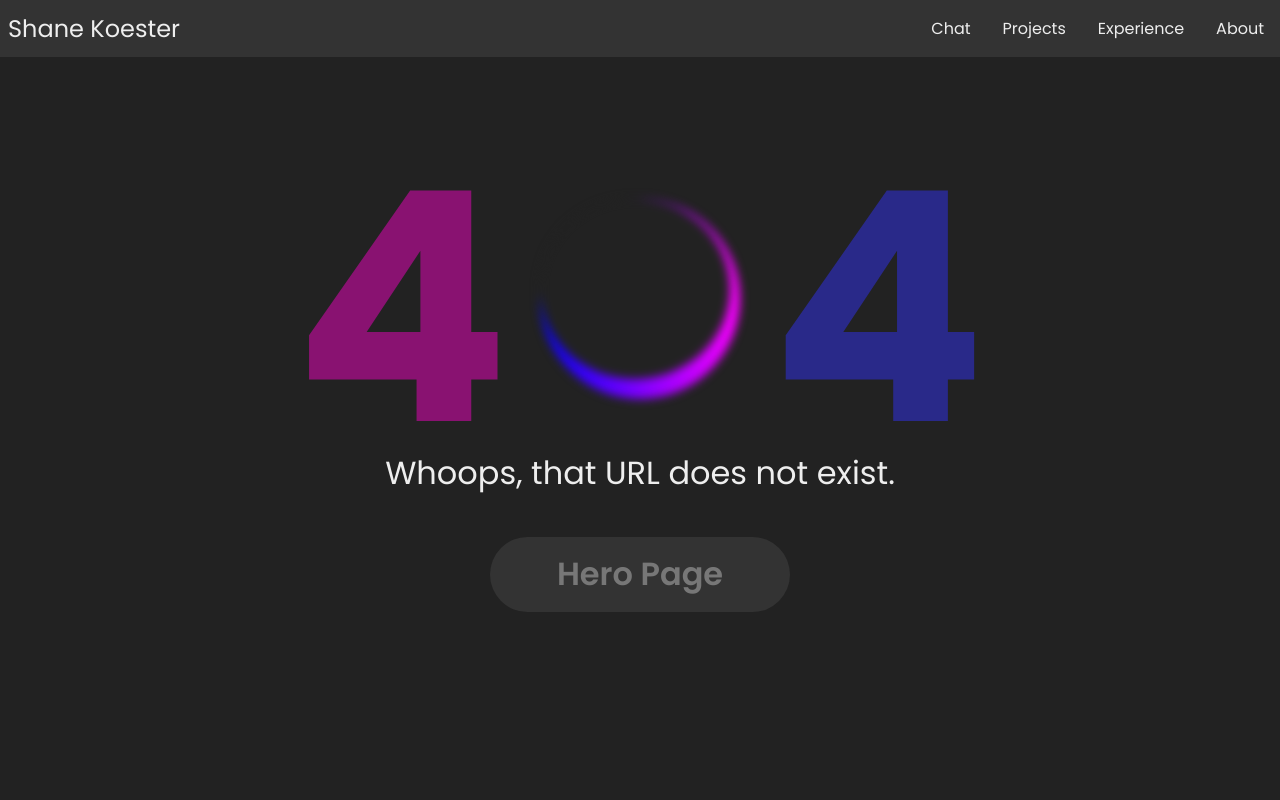
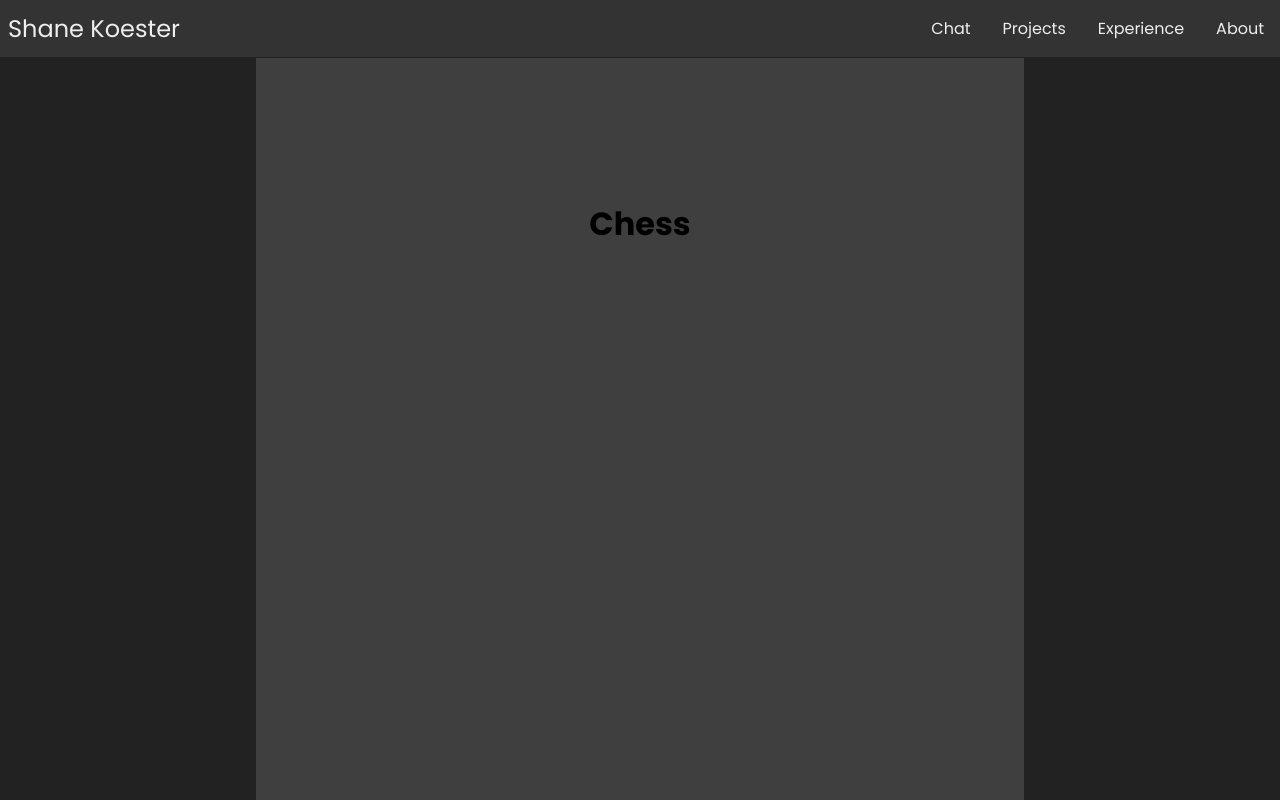
Before and after one commit to ItsMeShane/shanes.tech, a React (Create React App) app: page /projects/chess in a window 1280 px wide. Built offline with nearby package versions, Linux system fonts and the light colour scheme.

Commit message:
added project pages + new links

```diff
--- a/src/App.js
+++ b/src/App.js
@@ -4,6 +4,12 @@ import Experience from './pages/experience/Experience';
 import PageNotFound from './pages/error404/PageNotFound';
 import NavBar from './navigation/Navigation';
 import Projects from './pages/projects/Projects';
+import PJ_ShanesChat from './pages/projects/project-pages/PJ-ShanesChat';
+import AILearnsToDrive from './pages/projects/project-pages/PJ-AILearnsToDrive';
+import PJ_Chess from './pages/projects/project-pages/PJ-Chess';
+import PJ_3DEngine from './pages/projects/project-pages/PJ-3DEngine';
+import PJ_SpotifyTracker from './pages/projects/project-pages/PJ-SpotifyTracker';
+import PJ_OCR from './pages/projects/project-pages/PJ-OCR';
 
 const PortfolioContent = () => {
    return (
@@ -30,6 +36,12 @@ function App() {
             <Route path='*' element={<PageNotFound />} />
             <Route path='/' index element={<PortfolioContent />} />
             <Route path='/home' element={<PortfolioContent />} />
+            <Route path='/projects/optical-character-recognition' element={<PJ_OCR />} />
+            <Route path='/projects/shanes-chat' element={<PJ_ShanesChat />} />
+            <Route path='/projects/ai-learns-to-drive' element={<AILearnsToDrive />} />
+            <Route path='/projects/chess' element={<PJ_Chess />} />
+            <Route path='/projects/3d-rendering-engine' element={<PJ_3DEngine />} />
+            <Route path='/projects/spotify-tracker' element={<PJ_SpotifyTracker />} />
          </Routes>
       </BrowserRouter>
    );
--- a/src/pages/projects/Projects.jsx
+++ b/src/pages/projects/Projects.jsx
@@ -1,5 +1,6 @@
 import React from 'react';
 import { Intro, GridContainer, Container, Project, GridWrapper } from './ProjectsStyles';
+import { Link } from 'react-router-dom';
 
 const Projects = () => {
    return (
@@ -10,21 +11,27 @@ const Projects = () => {
          <GridWrapper>
             <GridContainer>
                <Project id='project-0'>
+                  <Link to='projects/optical-character-recognition' className='link-blanket' />
                   <span className='project-title'>Optical Character Recognition</span>
                </Project>
                <Project id='project-1'>
+                  <Link to='projects/shanes-chat' className='link-blanket' />
                   <span className='project-title'>Shanes.chat</span>
                </Project>
                <Project id='project-2'>
+                  <Link to='projects/ai-learns-to-drive' className='link-blanket' />
                   <span className='project-title'>AI Learns to Drive</span>
                </Project>
                <Project id='project-3'>
+                  <Link to='projects/chess' className='link-blanket' />
                   <span className='project-title'>Chess</span>
                </Project>
                <Project id='project-4'>
+                  <Link to='projects/3d-rendering-engine' className='link-blanket' />
                   <span className='project-title'>3D Rendering Engine</span>
                </Project>
                <Project id='project-5'>
+                  <Link to='projects/spotify-tracker' className='link-blanket' />
                   <span className='project-title'>Spotify Tracker</span>
                </Project>
             </GridContainer>
--- a/src/pages/projects/ProjectsStyles.jsx
+++ b/src/pages/projects/ProjectsStyles.jsx
@@ -60,7 +60,7 @@ export const GridContainer = styled.div`
 `;
 
 export const Project = styled.div`
-   cursor: pointer;
+   /* cursor: pointer; */
    width: 100%;
    height: 100%;
    border-radius: 1rem;
@@ -84,10 +84,17 @@ export const Project = styled.div`
       -webkit-text-stroke: 1px #111;
       text-shadow: 0 0 5px rgba(0, 0, 0, 0.8);
       font-weight: 700;
+      z-index:1;
       @media (max-width: 768px) {
          align-self: flex-start;
          font-size: 1.8rem;
       }
+   }
+   .link-blanket {
+      position: absolute;
+      height: 100%;
+      width: 100%;
+      border-radius: 1rem;
    }
 
    &#project-0 {
--- /dev/null
+++ b/src/pages/projects/project-pages/PJ-3DEngine.jsx
@@ -0,0 +1,14 @@
+import React from 'react';
+import { PageContainer, PageWrapper } from './ProjectPageStyles';
+
+const PJ_3DEngine = () => {
+   return (
+      <PageWrapper>
+         <PageContainer>
+            <h1>3D Rendering Engine</h1>
+         </PageContainer>
+      </PageWrapper>
+   );
+};
+
+export default PJ_3DEngine;
--- /dev/null
+++ b/src/pages/projects/project-pages/PJ-AILearnsToDrive.jsx
@@ -0,0 +1,14 @@
+import React from 'react';
+import { PageContainer, PageWrapper } from './ProjectPageStyles';
+
+const AILearnsToDrive = () => {
+   return (
+      <PageWrapper>
+         <PageContainer>
+            <h1>AI Learns To Drive</h1>
+         </PageContainer>
+      </PageWrapper>
+   );
+};
+
+export default AILearnsToDrive;
--- /dev/null
+++ b/src/pages/projects/project-pages/PJ-Chess.jsx
@@ -0,0 +1,14 @@
+import React from 'react';
+import { PageContainer, PageWrapper } from './ProjectPageStyles';
+
+const PJ_Chess = () => {
+   return (
+      <PageWrapper>
+         <PageContainer>
+            <h1>Chess</h1>
+         </PageContainer>
+      </PageWrapper>
+   );
+};
+
+export default PJ_Chess;
--- /dev/null
+++ b/src/pages/projects/project-pages/PJ-OCR.jsx
@@ -0,0 +1,14 @@
+import React from 'react';
+import { PageContainer, PageWrapper } from './ProjectPageStyles';
+
+const PJ_OCR = () => {
+   return (
+      <PageWrapper>
+         <PageContainer>
+            <h1>Optical Character Recognition</h1>
+         </PageContainer>
+      </PageWrapper>
+   );
+};
+
+export default PJ_OCR;
--- /dev/null
+++ b/src/pages/projects/project-pages/PJ-ShanesChat.jsx
@@ -0,0 +1,14 @@
+import React from 'react';
+import { PageContainer, PageWrapper } from './ProjectPageStyles';
+
+const PJ_ShanesChat = () => {
+   return (
+      <PageWrapper>
+         <PageContainer>
+            <h1>Shanes Chat</h1>
+         </PageContainer>
+      </PageWrapper>
+   );
+};
+
+export default PJ_ShanesChat;
--- /dev/null
+++ b/src/pages/projects/project-pages/PJ-SpotifyTracker.jsx
@@ -0,0 +1,14 @@
+import React from 'react';
+import { PageContainer, PageWrapper } from './ProjectPageStyles';
+
+const PJ_SpotifyTracker = () => {
+   return (
+      <PageWrapper>
+         <PageContainer>
+            <h1>Spotify Tracker</h1>
+         </PageContainer>
+      </PageWrapper>
+   );
+};
+
+export default PJ_SpotifyTracker;
--- /dev/null
+++ b/src/pages/projects/project-pages/ProjectPageStyles.jsx
@@ -0,0 +1,16 @@
+import styled from 'styled-components';
+
+export const PageWrapper = styled.div`
+   width: 100vw;
+   height: 100vh;
+   display: flex;
+   justify-content: center;
+`;
+export const PageContainer = styled.div`
+   width: 60%;
+   height: 100%;
+   background-color: #3f3f3f;
+   padding-top:200px;
+   display: flex;
+   justify-content: center;
+`;
```
